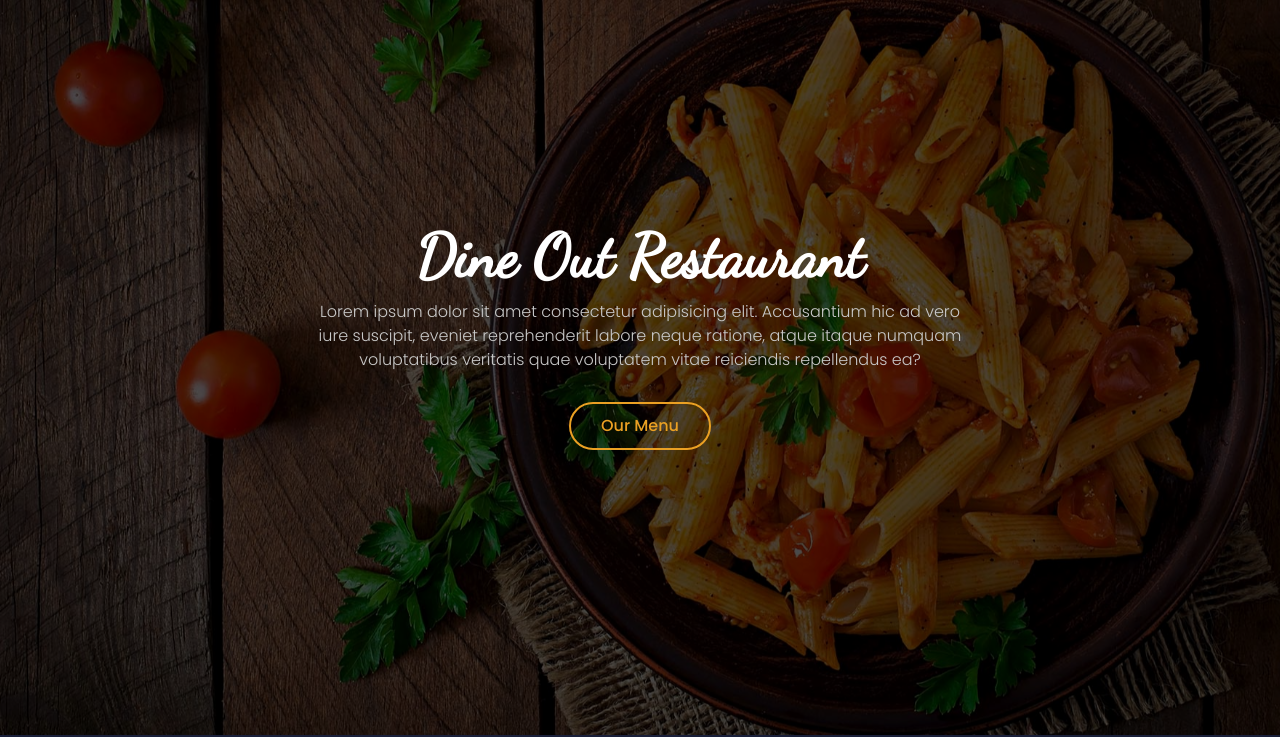
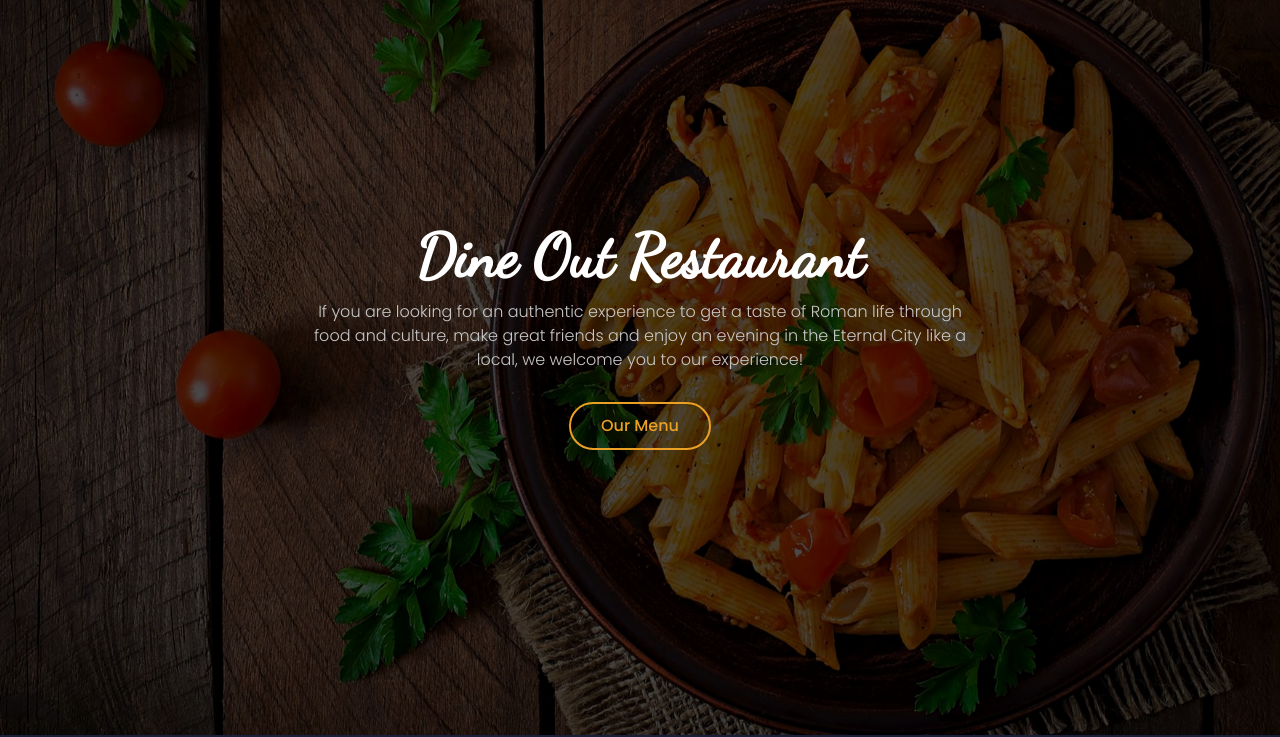
Before and after one commit to andres2392/website-fast-food-restaurant, a plain HTML site: page index.html in a window 1280 px wide. Shown: the part 65-802 px from the top of the page. Drawn offline with Linux system fonts and the light colour scheme.

Commit message:
Readme Added
Readme Added

```diff
--- a/index.html
+++ b/index.html
@@ -46,8 +46,8 @@
       <div class="row min-vh-100 align-items-center">
         <div class="home-text" data-aos="fade-up" data-aos-duration="1000">
           <h1>Dine Out Restaurant</h1>
-          <p>Lorem ipsum dolor sit amet consectetur adipisicing elit. Accusantium hic ad vero iure suscipit,
-            eveniet reprehenderit labore neque ratione, atque itaque numquam voluptatibus veritatis quae voluptatem vitae reiciendis repellendus ea?</p>
+          <p>If you are looking for an authentic experience to get a taste of Roman life through food and culture,
+            make great friends and enjoy an evening in the Eternal City like a local, we welcome you to our experience!</p>
             <a href="#our-menu" class="btn btn-default">Our Menu</a>
         </div>
       </div>
```
Also changed, not shown: 2 other files.
